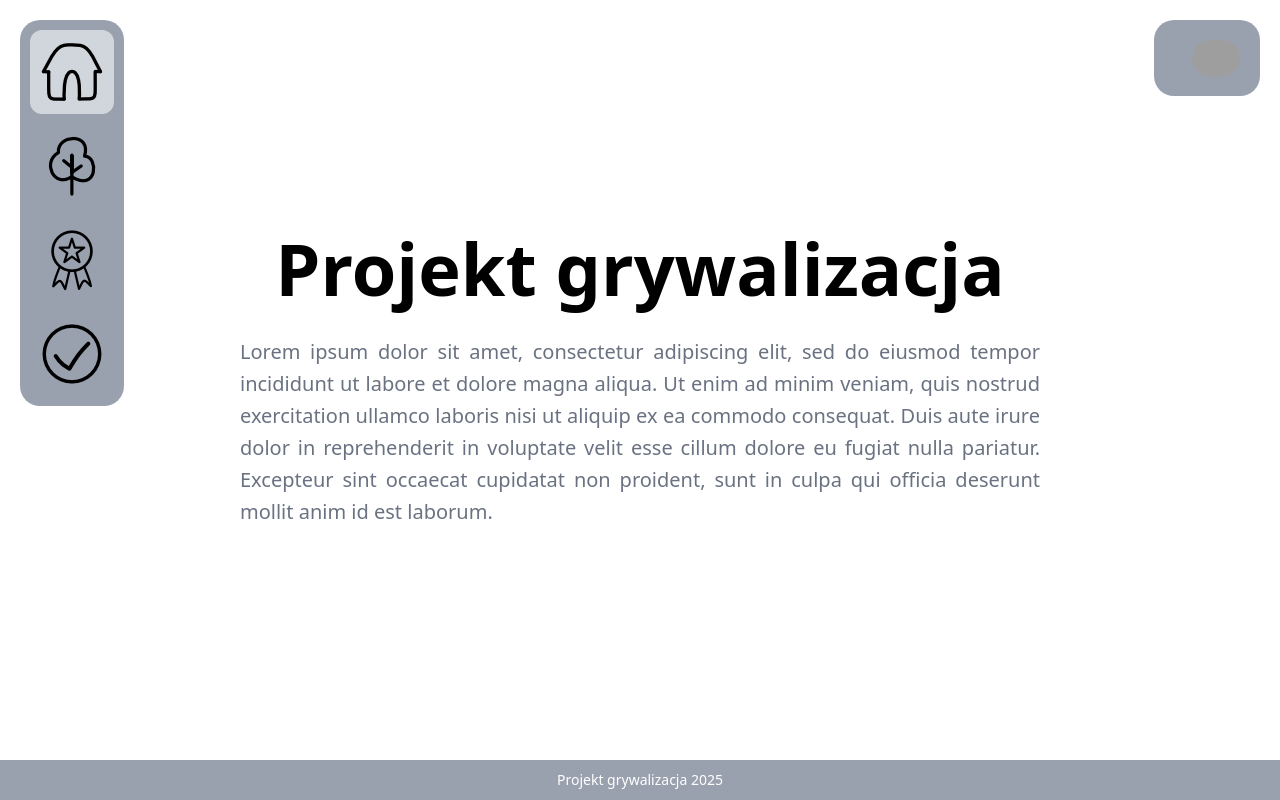
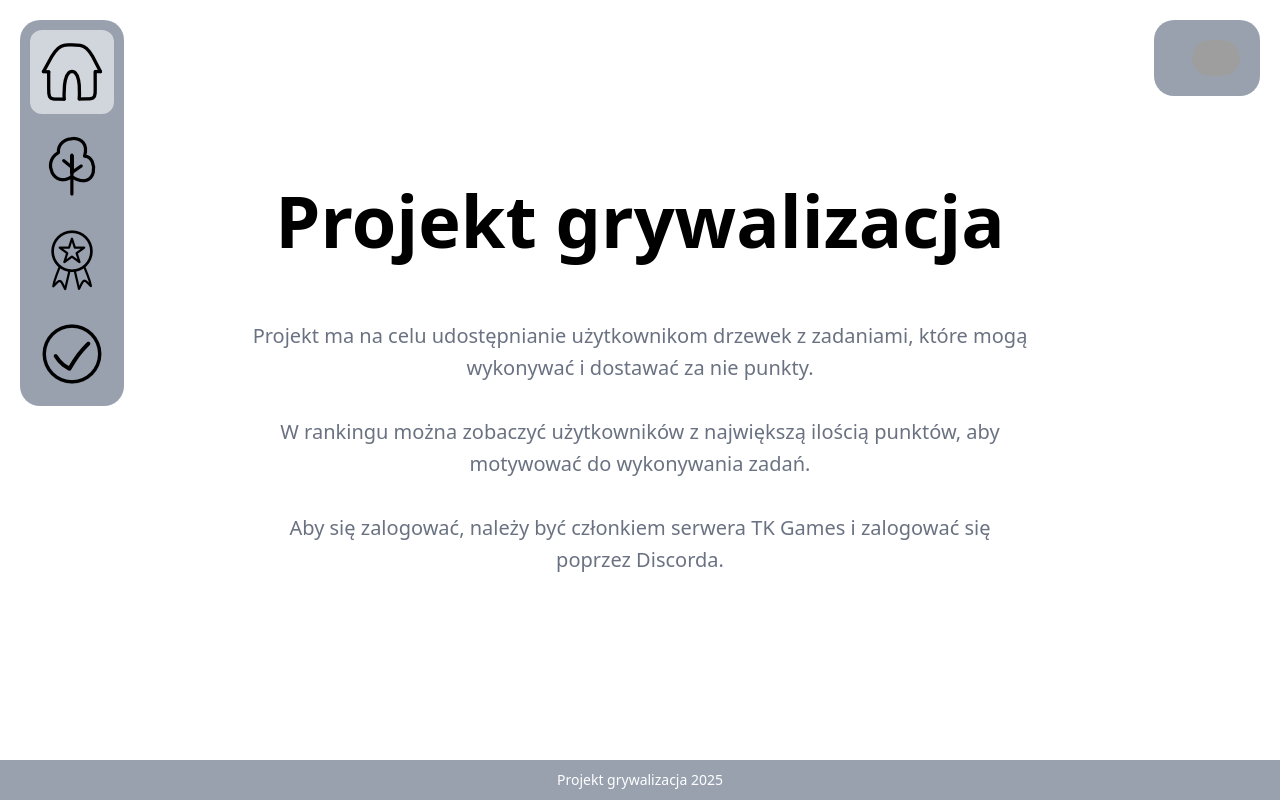
Before and after one commit to T0253r/TK-grywalizacja, a Flask app: page / in a window 1280 px wide. Run offline with Flask 3, Linux system fonts and the light colour scheme; the visitor is signed in with stand-in values (Sample User, id 1); style sheets or scripts are compiled from the project's sources; grey boxes are pictures that could not be loaded.

Commit message:
chore: changed homepage text

```diff
--- a/grywalizacja_app/templates/index.html
+++ b/grywalizacja_app/templates/index.html
@@ -5,8 +5,13 @@
 {% block content %}
   <div class="flex flex-col justify-center items-center h-screen max-w-[800px] mx-auto">
         <h1 class="text-4xl font-semibold sm:text-7xl">Projekt grywalizacja</h1>
-        <p class="mt-8 text-lg font-medium text-pretty text-justify text-gray-500 sm:text-xl/8">
-            Lorem ipsum dolor sit amet, consectetur adipiscing elit, sed do eiusmod tempor incididunt ut labore et dolore magna aliqua. Ut enim ad minim veniam, quis nostrud exercitation ullamco laboris nisi ut aliquip ex ea commodo consequat. Duis aute irure dolor in reprehenderit in voluptate velit esse cillum dolore eu fugiat nulla pariatur. Excepteur sint occaecat cupidatat non proident, sunt in culpa qui officia deserunt mollit anim id est laborum.
+        <p class="mt-8 text-lg font-medium text-pretty text-center text-gray-500 sm:text-xl/8">
+            <br>
+            Projekt ma na celu udostępnianie użytkownikom drzewek z zadaniami, które mogą wykonywać i dostawać za nie punkty.
+            <br><br>
+            W rankingu można zobaczyć użytkowników z największą ilością punktów, aby motywować do wykonywania zadań.
+            <br><br>
+            Aby się zalogować, należy być członkiem serwera TK Games i zalogować się poprzez Discorda.
         </p>
       </div>
 {% endblock %}
```
